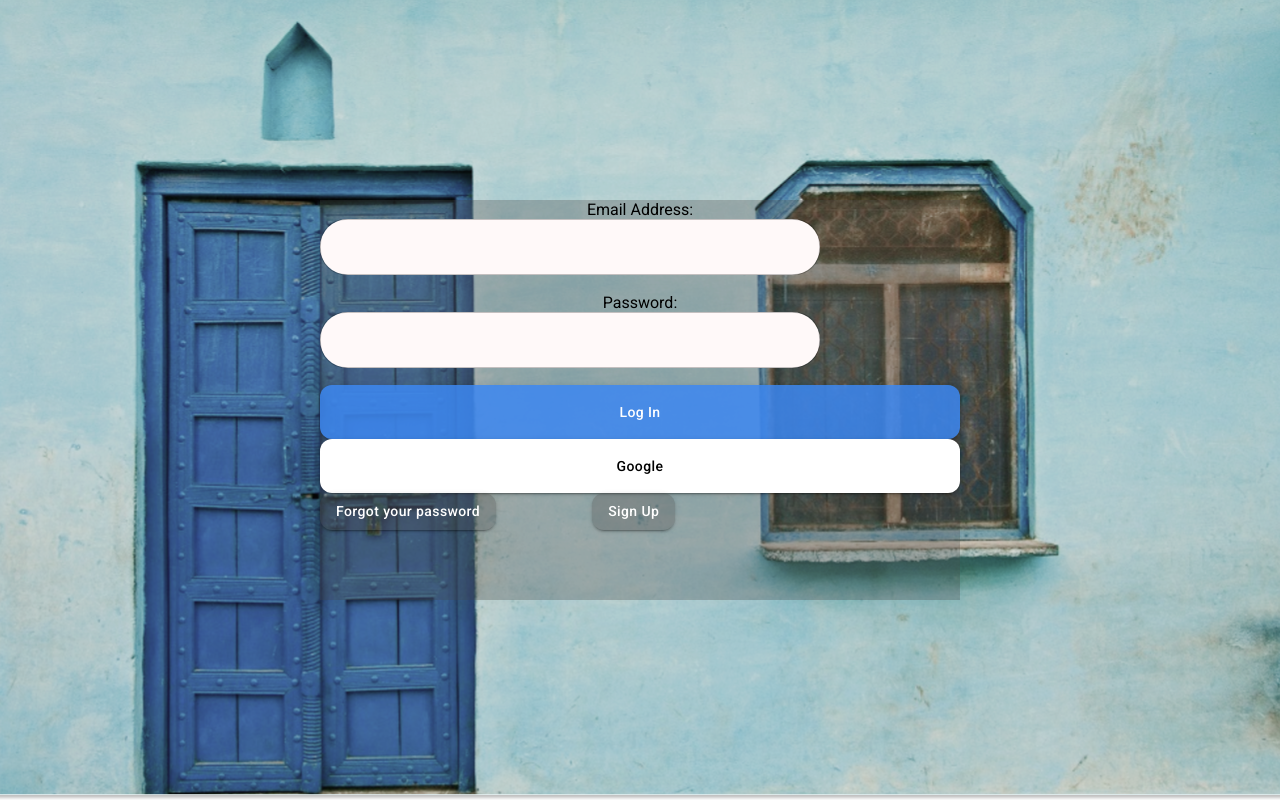
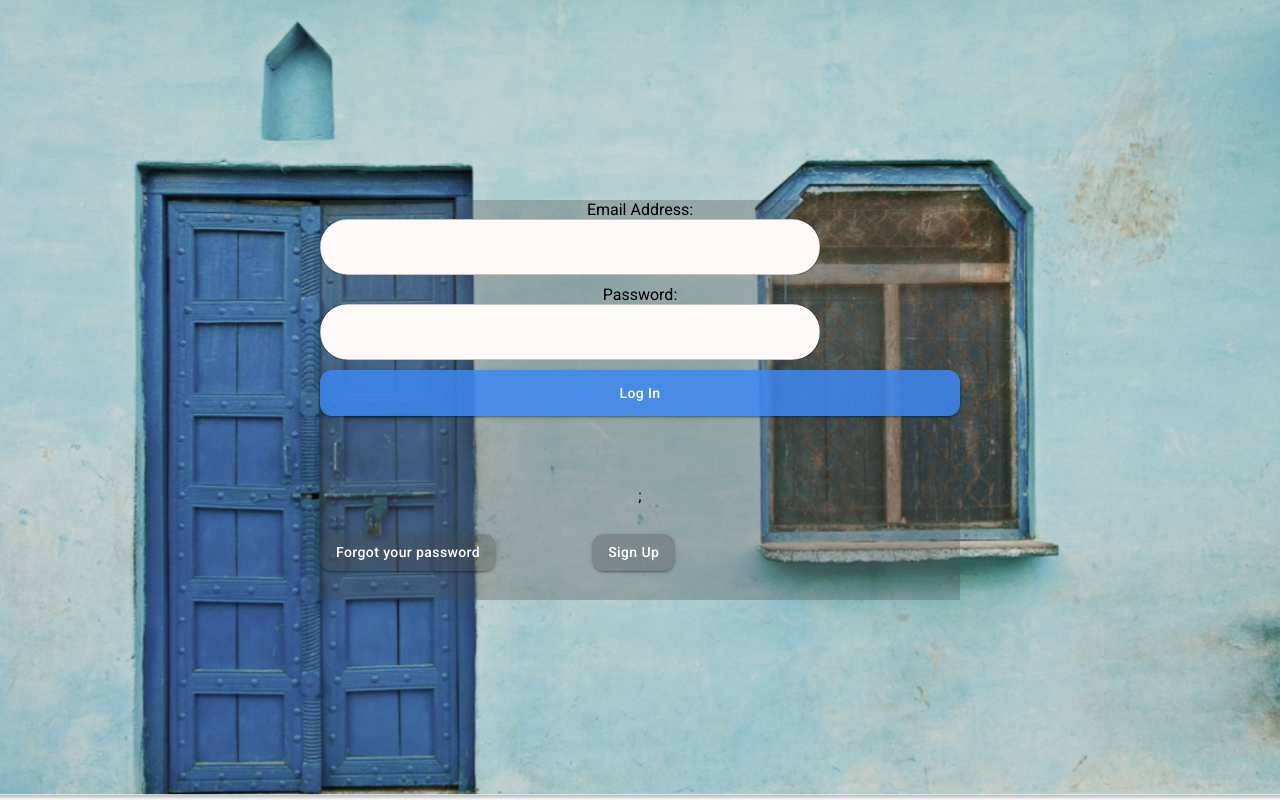
Before and after one commit to nomadic-pesto/Nomadic-Frontend, a React (Create React App) app: page /login in a window 1280 px wide. Built offline with nearby package versions, Linux system fonts and the light colour scheme.

Commit message:
added google login client

```diff
--- a/package.json
+++ b/package.json
@@ -8,6 +8,7 @@
     "@fontsource/roboto": "^4.5.8",
     "@mui/icons-material": "^5.10.6",
     "@mui/material": "^5.10.6",
+    "@react-oauth/google": "^0.2.8",
     "@reduxjs/toolkit": "^1.8.5",
     "@testing-library/jest-dom": "^5.16.5",
     "@testing-library/react": "^13.4.0",
--- a/src/components/auth/login/index.js
+++ b/src/components/auth/login/index.js
@@ -8,6 +8,8 @@ import styles from "./styles.module.css";
 import * as Yup from "yup";
 import { Formik } from "formik";
 import { apiCall } from "../../../services/methods";
+import { GoogleLogin,GoogleOAuthProvider } from "@react-oauth/google";
+import axios from "axios";
 
 const LogIn = () => {
     const validate = Yup.object({
@@ -18,25 +20,29 @@ const LogIn = () => {
             .min(8, "password must be atleast 8 character")
             .required("password is required"),
     });
-
-    const handleSubmit = (event) => {
-        event.preventDefault();
-        console.log(event);
-    };
+    // const responseSuccessGoogle = (response) => {
+    //     console.log(response);
+    // };
+    // const responseErrorGoogle = (response) => {
+    //     console.log(response);
+    // };
     return (
+        <div className={styles["login-background"]}>
+            <div className={styles["center-card"]}>
                 <Formik
                     initialValues={{
                         email: "",
                         password: "",
                     }}
                     validationSchema={validate}
+                    onSubmit={(values, { setSubmitting }) => {
+                        setTimeout(() => {
+                            alert(JSON.stringify(values, null, 2));
+                            setSubmitting(false);
+                        }, 400);
+                    }}
                 >
-            <div className={styles["login-background"]}>
-                <div className={styles["center-card"]}>
-                    <form
-                        className={styles["input-container"]}
-                        onSubmit={handleSubmit}
-                    >
+                    <form className={styles["input-container"]}>
                         <label>
                             Email Address:
                             <TextFieldComponent
@@ -60,10 +66,27 @@ const LogIn = () => {
                         <Button variant="contained" type="submit">
                             Log In
                         </Button>
-                        <Button className={styles["google-button"]}>
+                        {/* <Button className={styles["google-button"]}>
                             Google
-                        </Button>
+                        </Button> */}
                     </form>
+                </Formik>
+                <GoogleOAuthProvider clientId="817056518934-0p9ituunl6pnooif02pfgli1kr4n5ldh.apps.googleusercontent.com">
+                    <GoogleLogin
+                        onSuccess={(response) => {
+                            console.log(response);
+                            axios({
+                                method:"POST",
+                                url:"http://localhost:5001/v1/auth/googlelogin",
+                                data:{tokenId:response.credential}
+                            })
+                        }}
+                        onError={() => {
+                            console.log("Login Failed");
+                        }}
+                    />
+                    ;
+                </GoogleOAuthProvider>
                 <div>
                     <Stack spacing={12} direction="row">
                         <ButtonTransparent>
@@ -76,7 +99,6 @@ const LogIn = () => {
                 </div>
             </div>
         </div>
-        </Formik>
     );
 };
 
--- a/src/index.js
+++ b/src/index.js
@@ -5,6 +5,7 @@ import App from "./App";
 import reportWebVitals from "./reportWebVitals";
 import { Provider } from 'react-redux'
 import configureStoreRoot from "./stores/store";
+
 
 const root = ReactDOM.createRoot(document.getElementById("root"));
 root.render(
```
Lines whose indentation alone changed are shown as unchanged.
